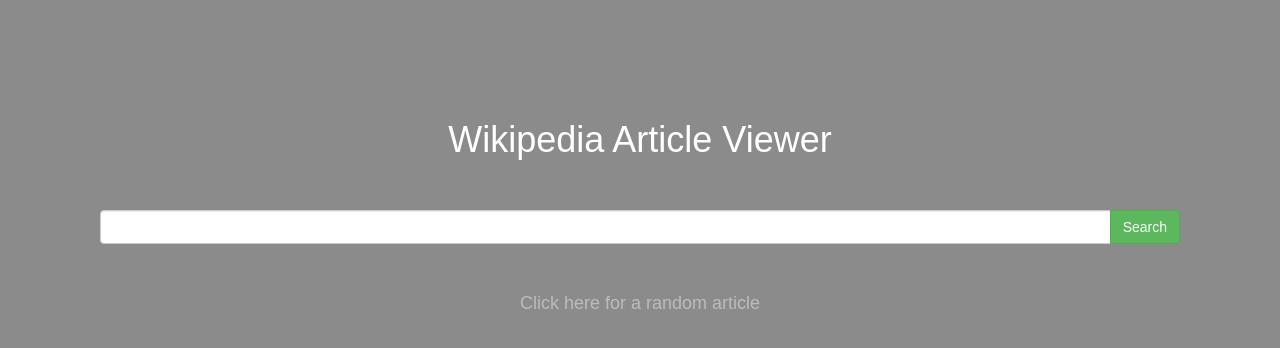
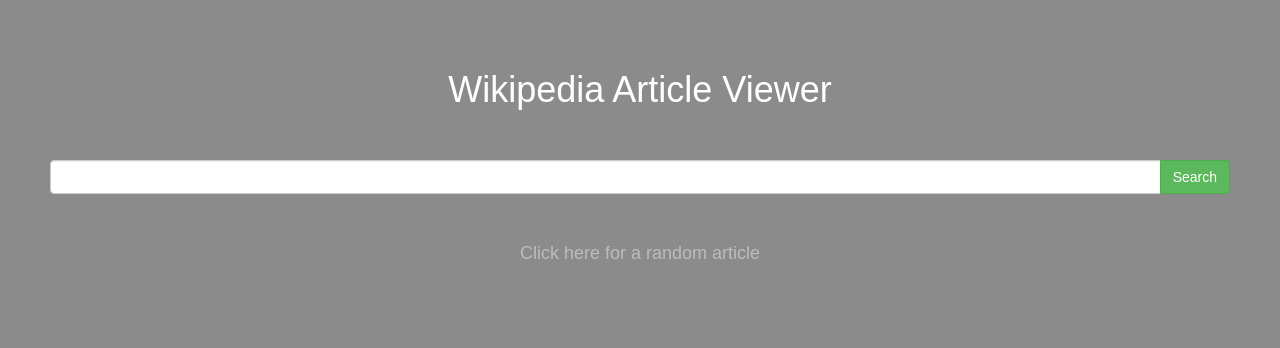
Before and after one commit to jadlao/wikiViewer, a plain HTML site: page index.html in a window 1280 px wide. Drawn offline with nearby package versions, Linux system fonts and the light colour scheme.

Commit message:
changed padding

```diff
--- a/css/style.css
+++ b/css/style.css
@@ -4,11 +4,11 @@
     font-family: sans-serif;
     font-size: 1em;
     background: #8b8b8b;
-    color: #fff
+    color: #fff;
 }
 
 #wrapper {
-    padding: 100px;
+    padding: 50px;
     text-align: center;
 }
 
```
